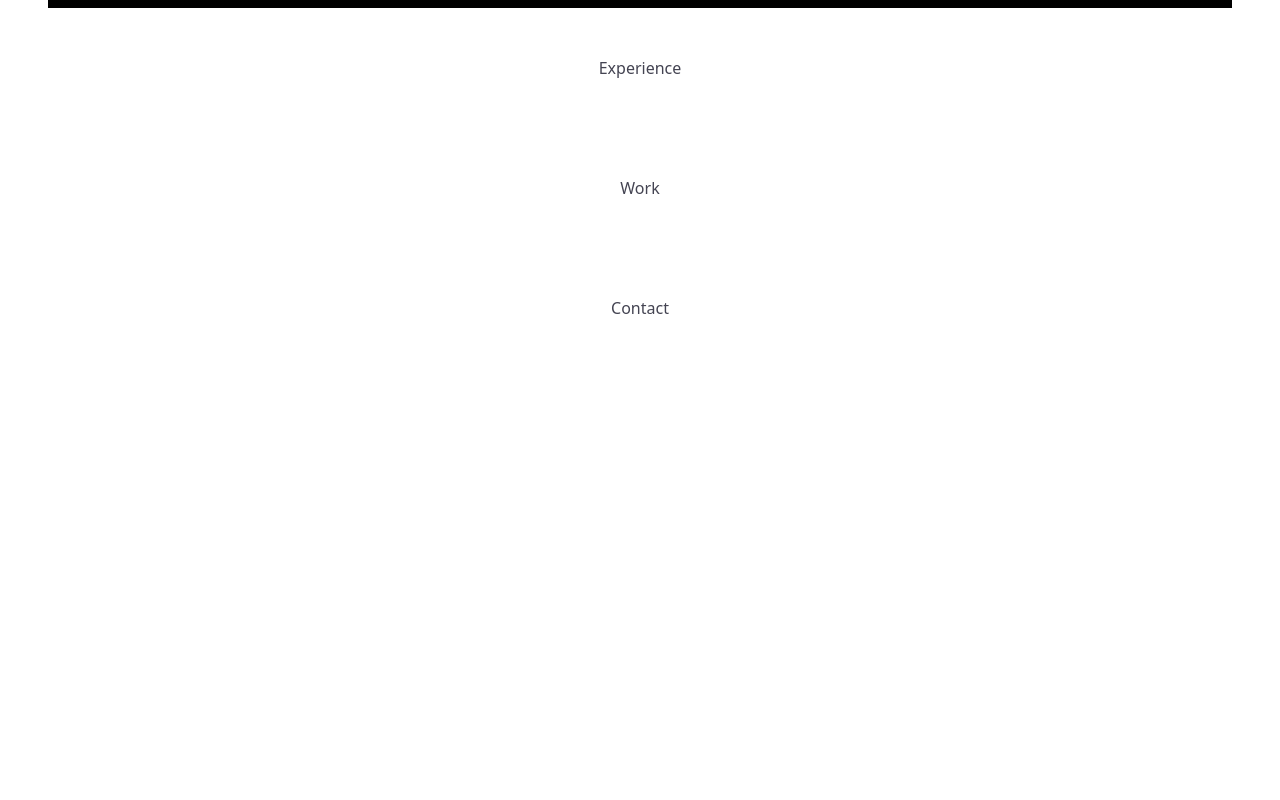
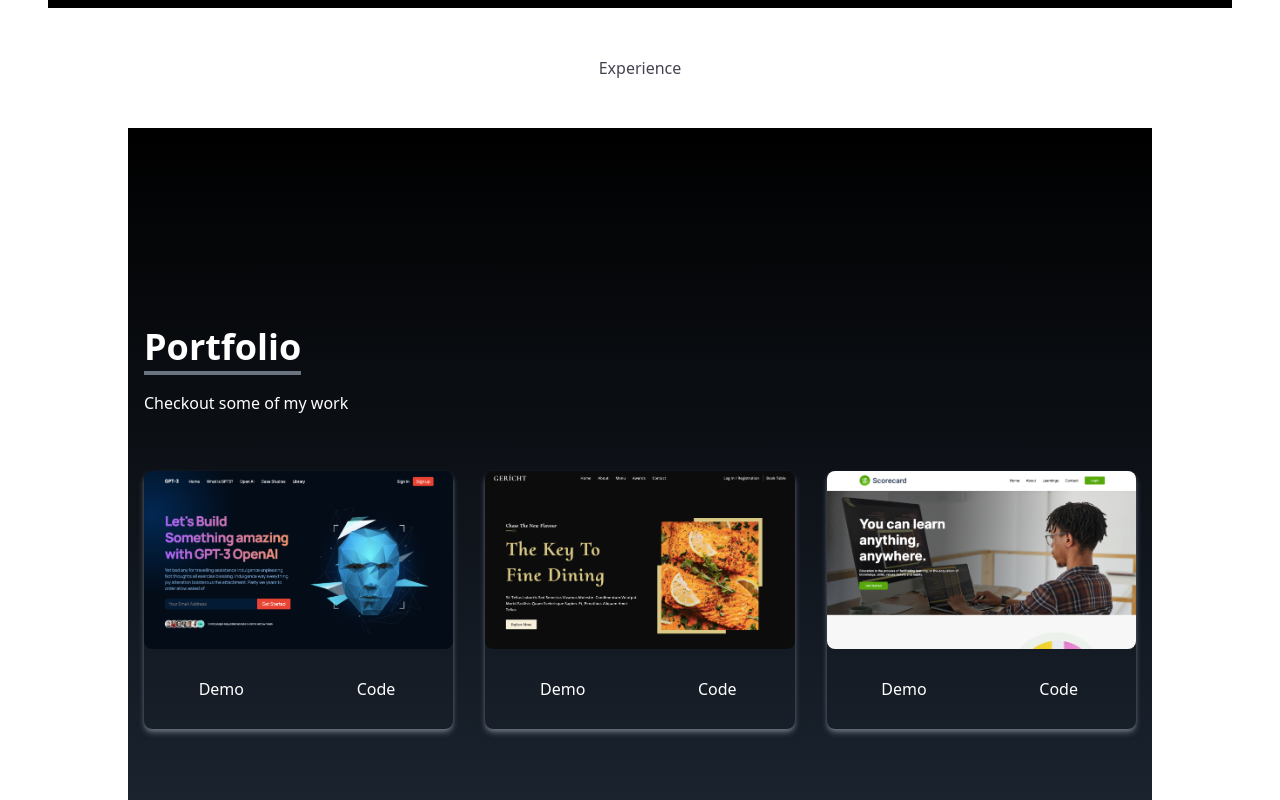
Before and after one commit to Hubnotch/my-portfolio, a Next.js app: page / in a window 1280 px wide. Shown: the part 1080-1880 px from the top of the page. Before the commit the page ends 1448 px from the top, so only its background shows below. Built offline with nearby package versions, Linux system fonts and the light colour scheme.

Commit message:
this is the project section

```diff
--- a/src/components/componet/Work.tsx
+++ b/src/components/componet/Work.tsx
@@ -1,10 +1,49 @@
+import Image from 'next/image'
 import React from 'react'
+import chatgpt from '../../assets/images/projects/chatgpt.png'
+import gericht from '../../assets/images/projects/gericht.png'
+import scorecard from '../../assets/images/projects/scorecard.png'
+
 
 type Props = {}
 
 const Work = (props: Props) => {
+  const portfolio = [
+    {
+      id: 1,
+      src: chatgpt
+     },
+    {
+      id: 2,
+      src: gericht
+     },
+    {
+      id: 3,
+      src: scorecard
+     },
+  ];
+
   return (
-    <div className='p-12'>Work</div>
+    <div name='portfolio' className='bg-gradient-to-b from-black to-gray-800 text-white md:h-screen'>
+      <div className="max-w-screen-lg p-4 flex flex-col mx-auto justify-center w-full h-full">
+        <div className="pb-8">
+          <p className='inline text-4xl font-bold border-b-4 border-gray-500'>Portfolio</p>
+          <p className='py-6'>Checkout some of my work</p>
+        </div>
+        <div className="grid sm:grid-cols-2 md:grid-cols-3 gap-8 px-12 sm:px-0 ">
+          {portfolio.map(({ id, src }) => (
+          <div key={id} className="shadow-md shadow-gray-500 rounded-lg ">
+            <Image className='rounded-lg duration-300 hover:scale-105' src={src} alt="chatgpt" />
+            <div className="flex items-center justify-center">
+              <button className='py-3 w-1/2 px-6 m-4 duration-200 hover:scale-100'>Demo</button>
+              <button className='py-3 w-1/2 px-6 m-4 duration-200 hover:scale-100'>Code</button>
+            </div>
+          </div>
+
+          ))}
+        </div>
+      </div>
+    </div>
   )
 }
 
```
